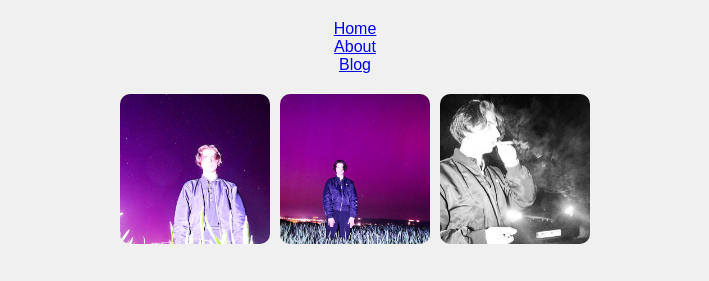
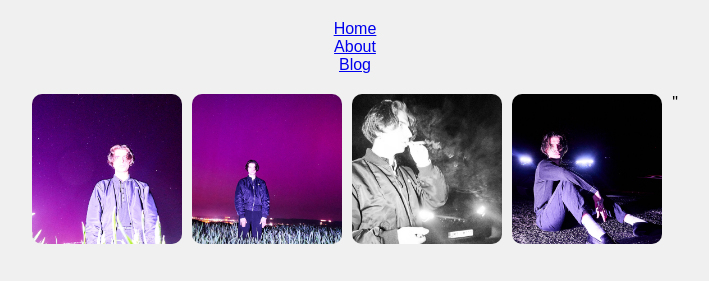
Before and after one commit to jangjesef/Studio-Yung98, an Astro site: page / in a window 1280 px wide. Shown: the top 281 px of the page, without its empty margins (285-994 px from the left). Built offline with nearby package versions, Linux system fonts and the light colour scheme; Astro itself is replaced by a stand-in of ours.

Commit message:
On branch main

```diff
--- a/src/pages/index.astro
+++ b/src/pages/index.astro
@@ -52,6 +52,7 @@
       <img src="/img/DSCF6122.jpg" alt="Fotka 1" />
       <img src="/img/DSCF6121.jpg" alt="Fotka 2" />
       <img src="/img/DSCF6114.jpg" alt="Fotka 3" />
+      <img src="/img/DSCF6086.jpg" alt="Fotka 4" />"
       <!-- Pokračujte přidáváním dalších fotek -->
     </section>
 
```
Also changed, not shown: public/img/DSCF6086.jpg (added).
